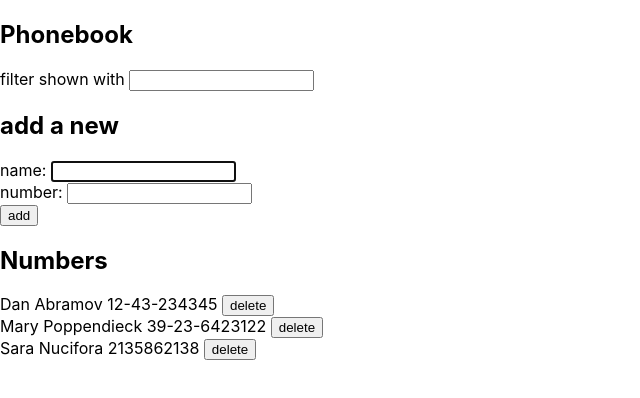
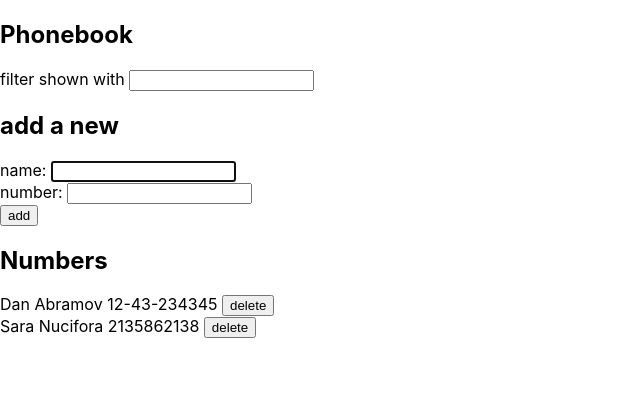
Before and after one commit to dmsoares/fullstack-open-exercises, a React (Create React App) app in the folder part2/phonebook/: page / in a window 1280 px wide. Shown: the top 398 px of the page, without its empty margins (0-640 px from the left). Built offline with nearby package versions, Linux system fonts and the light colour scheme; data requests are answered from the project's data file.

Commit message:
add 2.17 solution

```diff
--- a/part2/phonebook/db.json
+++ b/part2/phonebook/db.json
@@ -6,11 +6,6 @@
       "id": 3
     },
     {
-      "name": "Mary Poppendieck",
-      "number": "39-23-6423122",
-      "id": 4
-    },
-    {
       "name": "Sara Nucifora",
       "number": "2135862138",
       "id": 5
--- a/part2/phonebook/src/App.js
+++ b/part2/phonebook/src/App.js
@@ -41,11 +41,14 @@ const App = () => {
   }
 
   const removePerson = id => {
-    personService
-      .remove(id)
-      .then(response => {
-        setPersons(persons.filter(person => person.id !== id))
-      })
+    const name = persons.find(person => person.id === id).name
+    if (window.confirm(`Delete ${name}?`)) {
+      personService
+        .remove(id)
+        .then(response => {
+          setPersons(persons.filter(person => person.id !== id))
+        })
+    }
   }
 
   return (
```
